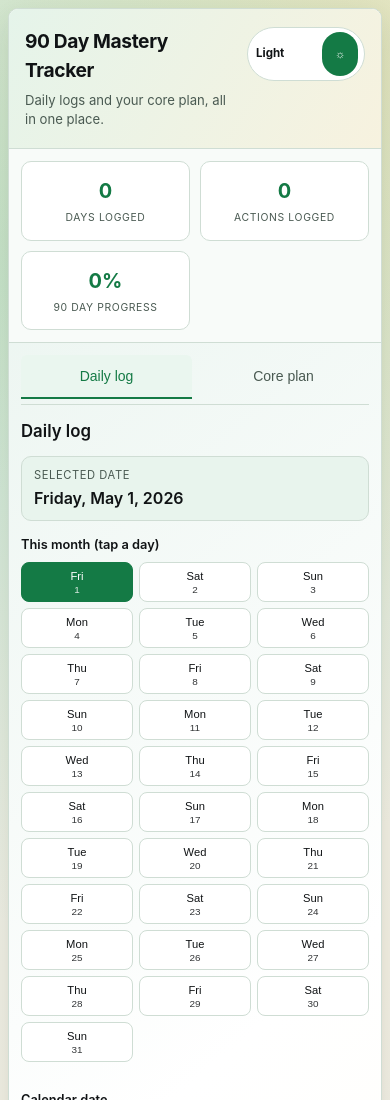
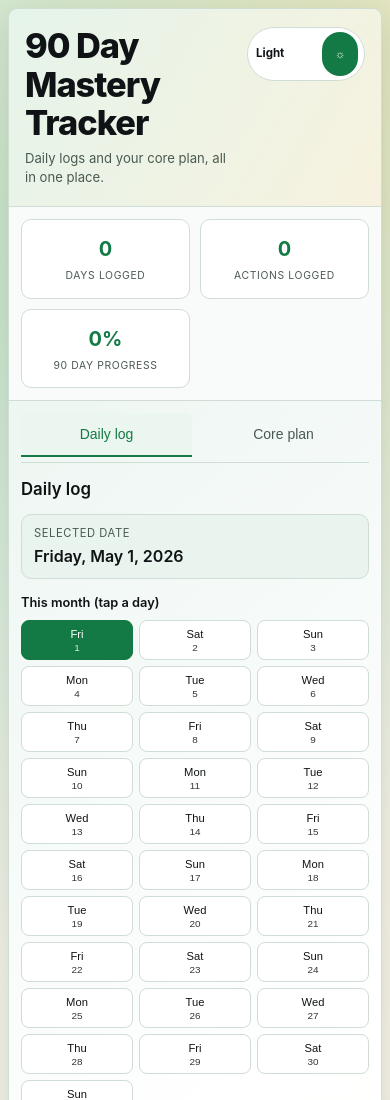
Before and after one commit to Kavya-P-1016/DAILYLOGIN, a plain HTML site: page Downloads/Dailylogin/index.html in a window 390 px wide. Shown: the top 1100 px of the page. Drawn offline with Linux system fonts and the light colour scheme.

Commit message:
Increase tracker title prominence on mobile and tablet
Boost header title size and weight across breakpoints so the 90 Day Mastery Tracker heading is clearly visible and visually dominant on phones and smaller tablets.

Co-authored-by: Cursor <cursoragent@cursor.com>

```diff
--- a/Downloads/Dailylogin/index.html
+++ b/Downloads/Dailylogin/index.html
@@ -80,9 +80,10 @@
     }
 
     header h1 {
-      font-size: 1.35rem;
-      font-weight: 700;
-      letter-spacing: -0.02em;
+      font-size: 1.7rem;
+      font-weight: 800;
+      letter-spacing: -0.03em;
+      line-height: 1.2;
     }
 
     header p {
@@ -655,7 +656,9 @@
       }
 
       header h1 {
-        font-size: 1.2rem;
+        font-size: 2rem;
+        font-weight: 800;
+        line-height: 1.15;
       }
 
       header p {
@@ -723,6 +726,11 @@
     }
 
     @media (max-width: 480px) {
+      header h1 {
+        font-size: 2.15rem;
+        line-height: 1.12;
+      }
+
       .header-row {
         align-items: flex-start;
       }
```
